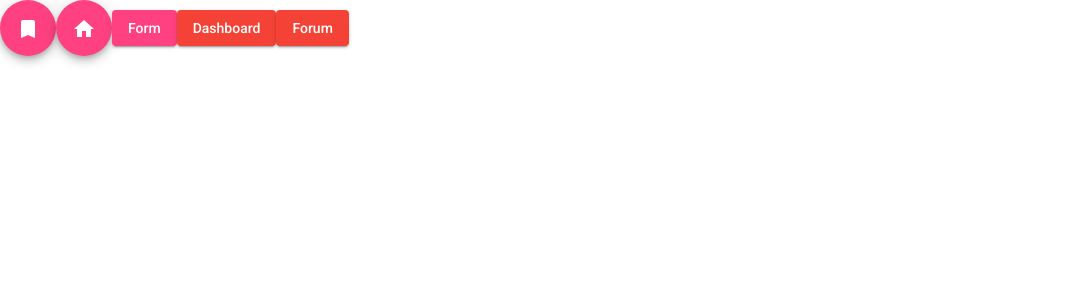
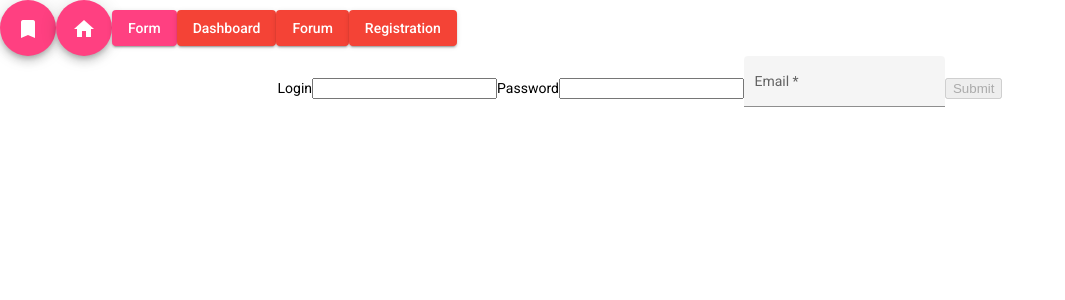
Before and after one commit to Gena3272/currency-conversion, an Angular app: page /registration in a window 1280 px wide. Before the commit this address led to /. Shown: the top 300 px of the page, without its empty margins (0-1065 px from the left). Built offline with nearby package versions, Linux system fonts and the light colour scheme.

Commit message:
Registration Form

```diff
--- a/src/app/app.component.html
+++ b/src/app/app.component.html
@@ -32,4 +32,11 @@
 
   Forum
 </button>
+<button
+  mat-raised-button
+  color="warn"
+  routerLink="/registration">
+
+  Registration
+</button>
 <router-outlet></router-outlet>
--- a/src/app/app.module.ts
+++ b/src/app/app.module.ts
@@ -23,6 +23,7 @@ import { DashboardModule } from "./components/dashboard/dashboard.module";
 import { SharedModule } from "./components/shared/shared.module";
 import { PostModule } from "./components/post/post.module";
 import { ForumModule } from "./components/forum/forum.module";
+import { RegistrationFormModule } from "./components/registration-form/registration-form.module";
 
 
 @NgModule({
@@ -48,6 +49,7 @@ import { ForumModule } from "./components/forum/forum.module";
     SharedModule,
     PostModule,
     ForumModule,
+    RegistrationFormModule,
   ],
   bootstrap: [AppComponent],
 })
--- /dev/null
+++ b/src/app/components/registration-form/components/registration-form/registration-form.component.html
@@ -0,0 +1,23 @@
+<div class="container">
+  <form [formGroup]="registrationForm">
+
+    <label>Login</label>
+    <input type="text" formControlName="login">
+
+    <label>Password</label>
+    <input type="password" formControlName="password">
+
+    <mat-form-field class="example-full-width" appearance="fill">
+      <mat-label>Email</mat-label>
+      <input type="email" matInput formControlName="email"
+             placeholder="Ex. pat@example.com">
+    </mat-form-field>
+
+    <button
+      type="submit"
+      [disabled]="registrationForm.invalid">
+
+        Submit
+    </button>
+  </form>
+</div>
--- /dev/null
+++ b/src/app/components/registration-form/components/registration-form/registration-form.component.ts
@@ -0,0 +1,33 @@
+import { Component } from '@angular/core';
+import { FormControl, FormGroup, Validators } from "@angular/forms";
+import { RegExInEmail } from "../../constants/registration-form";
+
+@Component({
+  selector: 'app-registration-form',
+  templateUrl: './registration-form.component.html',
+  styleUrls: ['./registration-form.component.scss']
+})
+export class RegistrationFormComponent {
+  registrationForm: FormGroup = new FormGroup({
+
+    login: new FormControl('', [
+      Validators.required,
+      Validators.pattern(''),
+      Validators.minLength(5),
+      Validators.maxLength(16),
+    ]),
+
+    password: new FormControl('', [
+      Validators.required,
+      Validators.pattern(''),
+      Validators.minLength(8),
+      Validators.maxLength(16),
+    ]),
+
+    email: new FormControl('', [
+      Validators.required,
+      Validators.pattern(RegExInEmail),
+      Validators.email,
+    ])
+  })
+}
--- /dev/null
+++ b/src/app/components/registration-form/constants/registration-form.ts
@@ -0,0 +1,4 @@
+export const RegExInEmail =
+  '@"^[\\w!#$%&\'*+\\-/=?\\^_`{|}~]+(\\.[\\w!#$%&\'*+\\-/=?\\^_`{|}~]+)*"\n' +
+  '+ "@"\n' +
+  '+ @"((([\\-\\w]+\\.)+[a-zA-Z]{2,4})|(([0-9]{1,3}\\.){3}[0-9]{1,3}))$";';
```
Also changed, not shown: src/app/components/registration-form/registration-form-routing.module.ts (added, +17 -0 lines), src/app/components/registration-form/registration-form.module.ts (added, +24 -0 lines), src/app/components/registration-form/components/registration-form/registration-form.component.scss (added).
